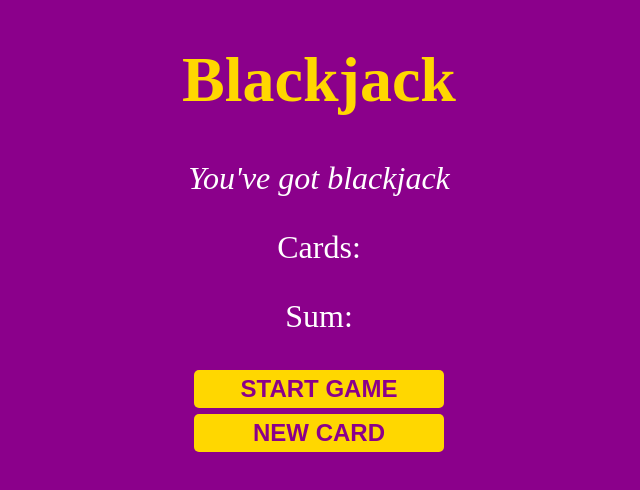
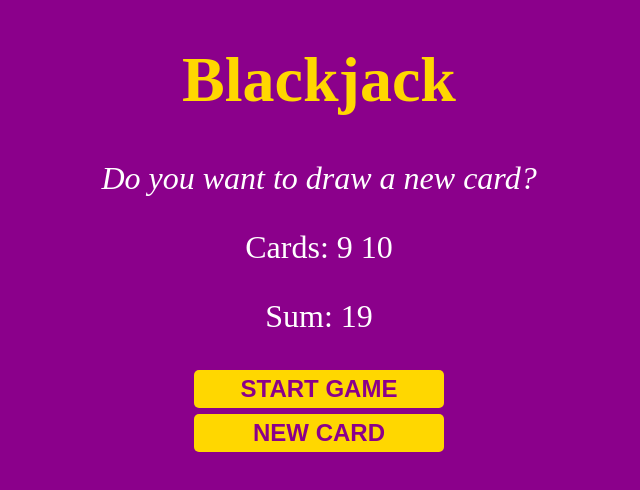
Before and after one commit to GaniyuSodiq/blackjack-practice, a plain HTML site: page index.html in a window 1280 px wide. Both pictures are taken after a click on the button "START GAME". Shown: the whole page, without its empty margins (321-961 px from the left). Drawn offline with Linux system fonts and the light colour scheme.

Commit message:
write the stargame function

```diff
--- a/app.js
+++ b/app.js
@@ -0,0 +1,23 @@
+let firstCard = 9
+let secondCard = 10
+let sum = firstCard + secondCard
+let message
+let isAlive = true
+let cardsEl = document.getElementById("cards-el")
+let messageEl = document.getElementById("message-el")
+let sumEl = document.getElementById("sum-el")
+
+
+function startGame() {
+    cardsEl.textContent = "Cards: " + firstCard + " " + secondCard
+    sumEl.textContent = "Sum: " + sum
+    if (sum < 21) {
+        message = "Do you want to draw a new card?"
+    } else if (sum === 21){
+        message = "You've got a blackjack"
+    } else{
+        message = "You are out of the game!"
+        isAlive = false
+    }
+    messageEl.textContent = message
+}
--- a/index.html
+++ b/index.html
@@ -6,14 +6,14 @@
     <meta name="viewport" content="width=device-width, initial-scale=1.0">
     <title>Blackjack Practice</title>
     <link rel="stylesheet" href="style.css">
-    <script src="app.js"></script>
+    <script src="app.js" defer></script>
 </head>
 <body>
     <h1>Blackjack</h1>
     <p id="message-el">You've got blackjack</p>
-    <p>Cards: </p>
-    <p>Sum: </p>
-    <button>START GAME</button> <br>
-    <button>NEW CARD</button>
+    <p id="cards-el">Cards: </p>
+    <p id="sum-el">Sum: </p>
+    <button onclick="startGame()">START GAME</button> <br>
+    <button onclick="newCard()">NEW CARD</button>
 </body>
 </html>
```
